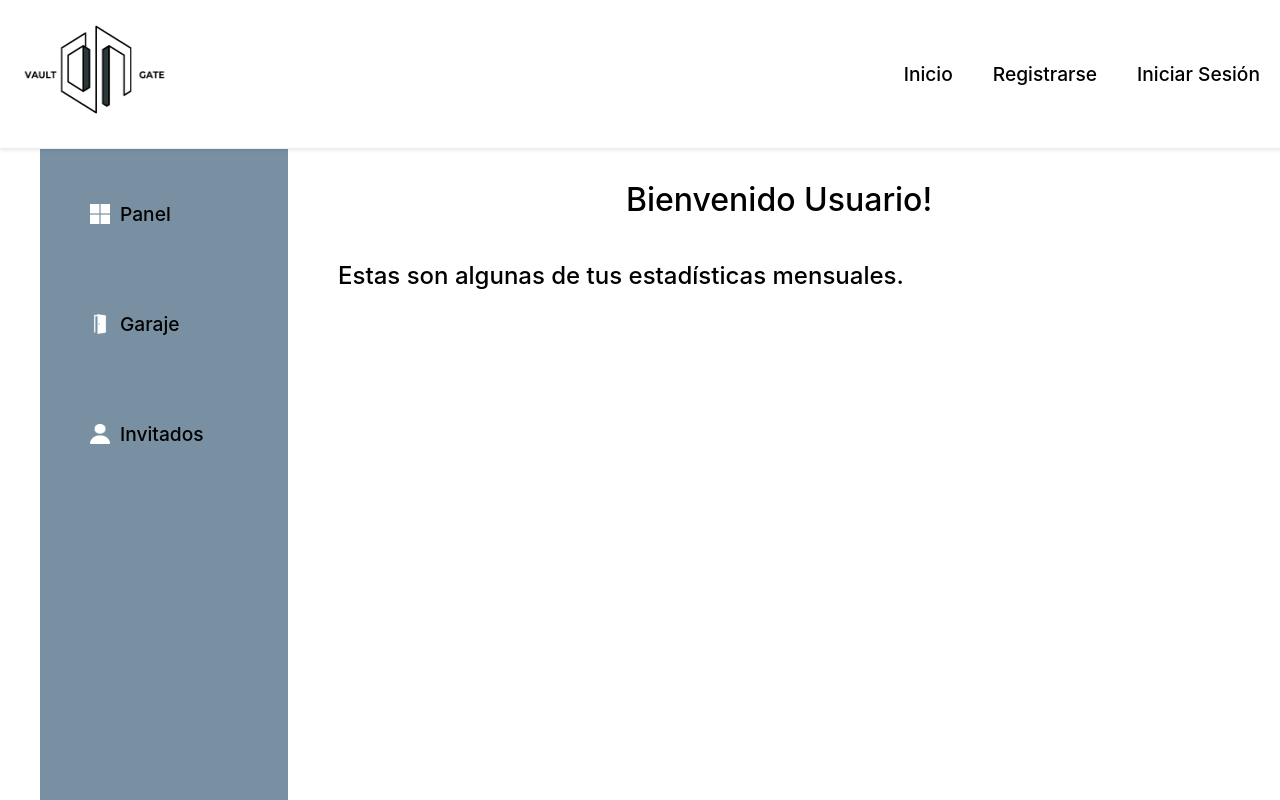
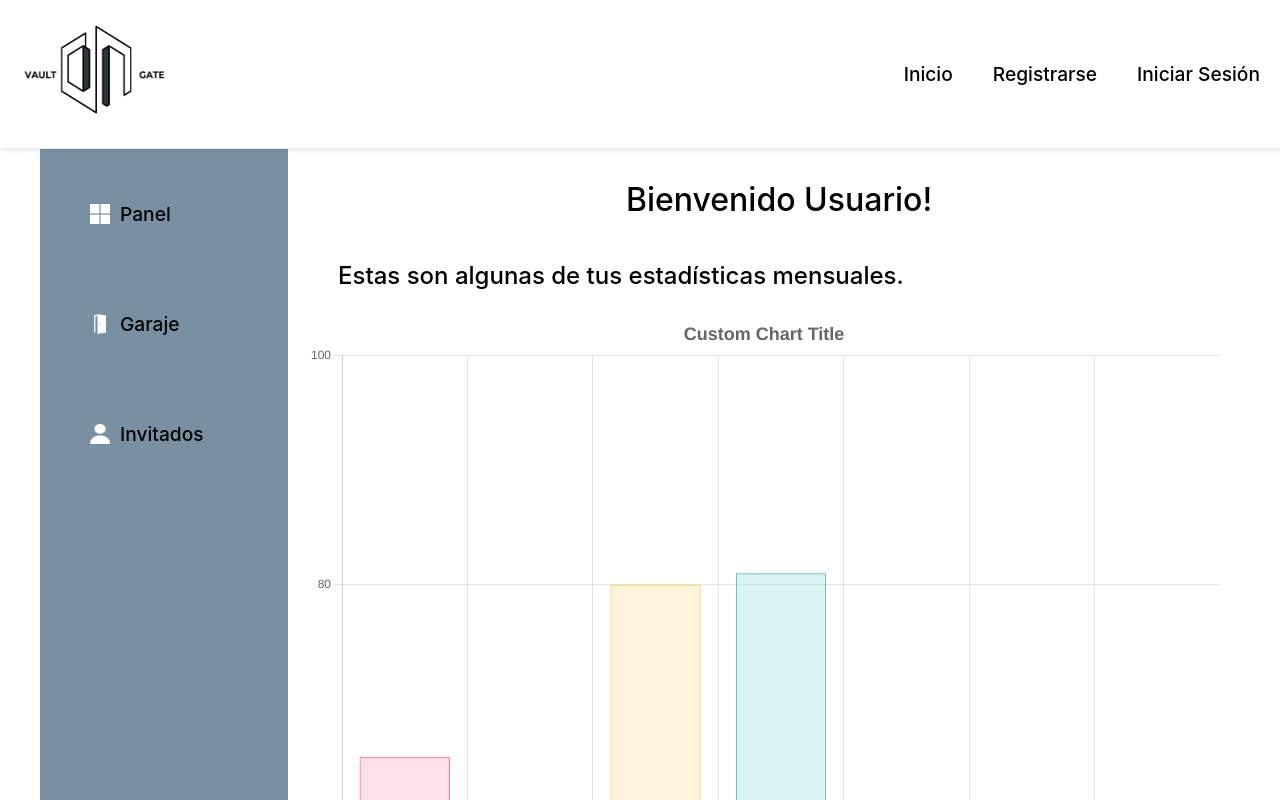
Before and after one commit to Ricky1029/integradora, a React (Vite) app: page /dashboard in a window 1280 px wide. Shown: the top 800 px of the page. Built offline with nearby package versions, Linux system fonts and the light colour scheme.

Commit message:
backup por si acaso se vuelve a chingar

```diff
--- a/src/Charts/Bar.jsx
+++ b/src/Charts/Bar.jsx
@@ -1,45 +1,48 @@
-import React, { useState, useEffect } from 'react';
+import React from 'react';
 import { Bar } from 'react-chartjs-2';
+import { Chart } from 'chart.js';
 
-const BarChart = ({ apiUrl }) => {
-  const [topInvitados, setTopInvitados] = useState([]);
+// Importa las escalas necesarias de Chart.js
+import { CategoryScale, LinearScale, BarElement, Title } from 'chart.js';
 
-  useEffect(() => {
-    const fetchData = async () => {
-      try {
-        const response = await fetch(apiUrl);
-        const data = await response.json();
+// Registra las escalas y elementos necesarios
+Chart.register(CategoryScale, LinearScale, BarElement, Title);
 
-        // Procesar los datos para contar las veces que aparece cada invitado
-        const invitadosFrecuentes = {};
-        data.forEach((invitado) => {
-          const nombreInvitado = invitado.nombreinv;
-          invitadosFrecuentes[nombreInvitado] = (invitadosFrecuentes[nombreInvitado] || 0) + 1;
-        });
+const BarChart = () => {
+  const Utils = {
+    months: ({ count }) => {
+      const months = [];
+      for (let i = 0; i < count; i++) {
+        months.push(`${i + 1} month`);
+      }
+      return months;
+    },
+  };
 
-        // Convertir el objeto a un array y ordenarlo por frecuencia
-        const sortedInvitados = Object.entries(invitadosFrecuentes)
-          .sort((a, b) => b[1] - a[1])
-          .slice(0, 5); // Tomar solo los primeros 5
-
-        setTopInvitados(sortedInvitados);
-      } catch (error) {
-        console.error('Error fetching data:', error);
-      }
-    };
-
-    fetchData();
-  }, [apiUrl]);
-
-  // Preparar los datos para el gráfico
-  const labels = topInvitados.map(([nombre]) => nombre);
+  const labels = Utils.months({ count: 7 });
   const data = {
     labels: labels,
     datasets: [{
-      label: 'Invitados más frecuentes',
-      data: topInvitados.map(([_, frecuencia]) => frecuencia),
-      backgroundColor: 'rgba(75, 192, 192, 0.2)',
-      borderColor: 'rgba(75, 192, 192, 1)',
+      label: 'My First Dataset',
+      data: [65, 59, 80, 81, 56, 55, 40],
+      backgroundColor: [
+        'rgba(255, 99, 132, 0.2)',
+        'rgba(255, 159, 64, 0.2)',
+        'rgba(255, 205, 86, 0.2)',
+        'rgba(75, 192, 192, 0.2)',
+        'rgba(54, 162, 235, 0.2)',
+        'rgba(153, 102, 255, 0.2)',
+        'rgba(201, 203, 207, 0.2)'
+      ],
+      borderColor: [
+        'rgb(255, 99, 132)',
+        'rgb(255, 159, 64)',
+        'rgb(255, 205, 86)',
+        'rgb(75, 192, 192)',
+        'rgb(54, 162, 235)',
+        'rgb(153, 102, 255)',
+        'rgb(201, 203, 207)'
+      ],
       borderWidth: 1
     }]
   };
@@ -47,15 +50,36 @@ const BarChart = ({ apiUrl }) => {
   const options = {
     scales: {
       y: {
-        beginAtZero: true
+        beginAtZero: true,
+        ticks: {
+          stepSize: 20
+        }
       }
-    }
+    },
+    plugins: {
+      legend: {
+        labels: {
+          fontSize: 14,
+        },
+      },
+      title: {
+        display: true,
+        text: 'Custom Chart Title',
+        font: {
+          size: 18,
+          weight: 'bold'
+        }
+      }
+    },
   };
 
   return (
     <div>
-      <h2>Top 5 Invitados más frecuentes</h2>
-      <Bar data={data} options={options} />
+      <Bar
+        data={data}
+        options={options}
+        height={400}
+      />
     </div>
   );
 };
--- a/src/Pages/Dashboard/Dashboard.jsx
+++ b/src/Pages/Dashboard/Dashboard.jsx
@@ -1,3 +1,4 @@
+// Dashboard.js
 import React, { useEffect, useState } from 'react';
 import { Link } from 'react-router-dom';
 import './dashboard.css';
@@ -5,17 +6,13 @@ import BarChart from '../../Charts/Bar';
 
 const Dashboard = () => {
   const [username, setUsername] = useState('Usuario');
-  const [apiUrl, setApiUrl] = useState('');
 
   useEffect(() => {
-    // Lógica para obtener la URL de la API según el usuario logueado
+    // Aquí iría la lógica para obtener los datos del usuario
     const userData = JSON.parse(localStorage.getItem('userData'));
 
     if (userData && userData.usuario && userData.usuario.nombre) {
-      const nombreU = userData.usuario.nombre;
-      const apiUrl = `https://api-mysql-s9hw.onrender.com/invitados/${nombreU}`;
-      setApiUrl(apiUrl);
-      setUsername(nombreU);
+      setUsername(userData.usuario.nombre);
     }
   }, []);
 
@@ -29,7 +26,7 @@ const Dashboard = () => {
       <div className="content">
         <h1>Bienvenido {username}!</h1>
         <h2>Estas son algunas de tus estadísticas mensuales.</h2>
-        {apiUrl && <BarChart apiUrl={apiUrl} />}
+        <BarChart />
       </div>
     </div>
   );
```
